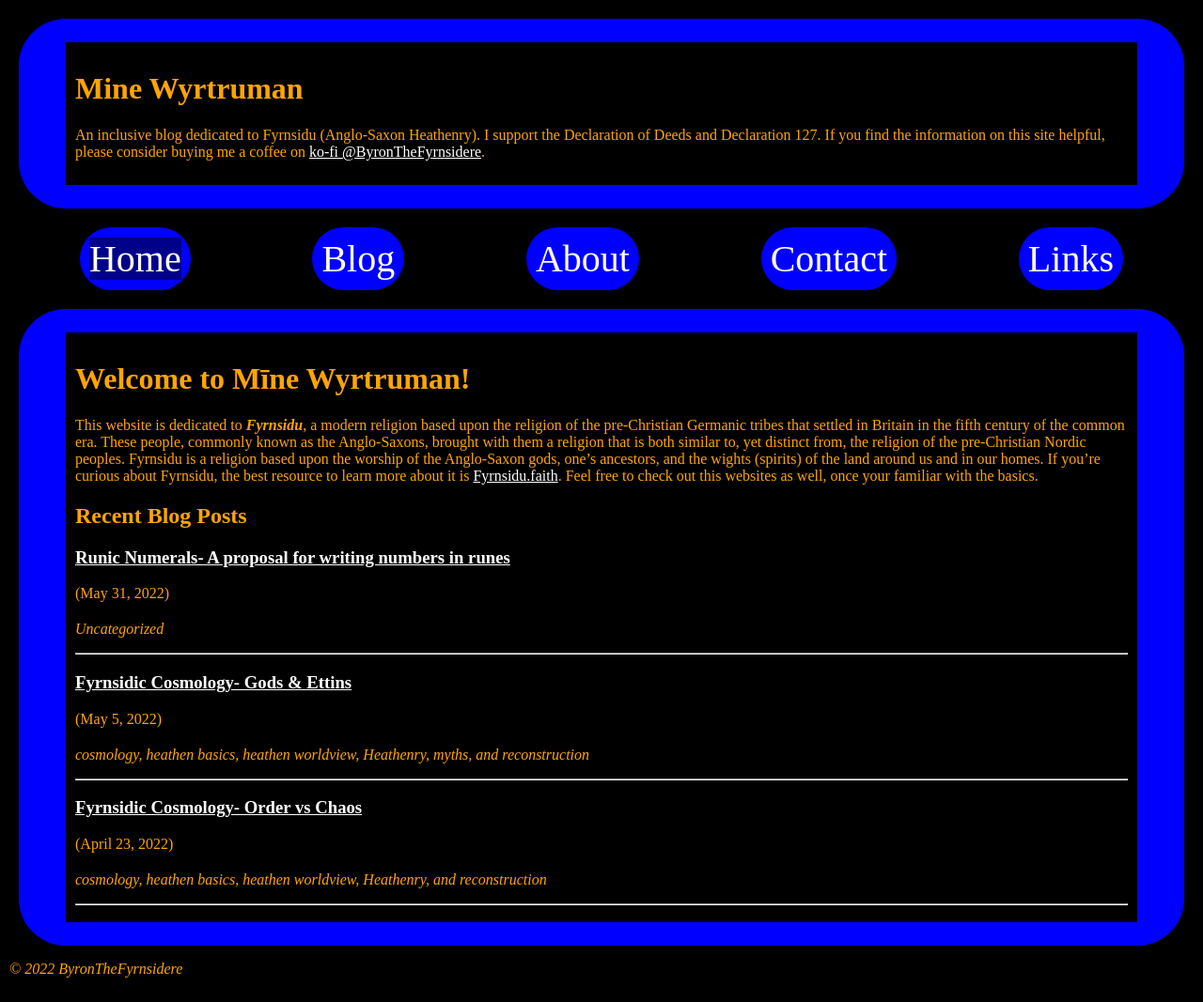
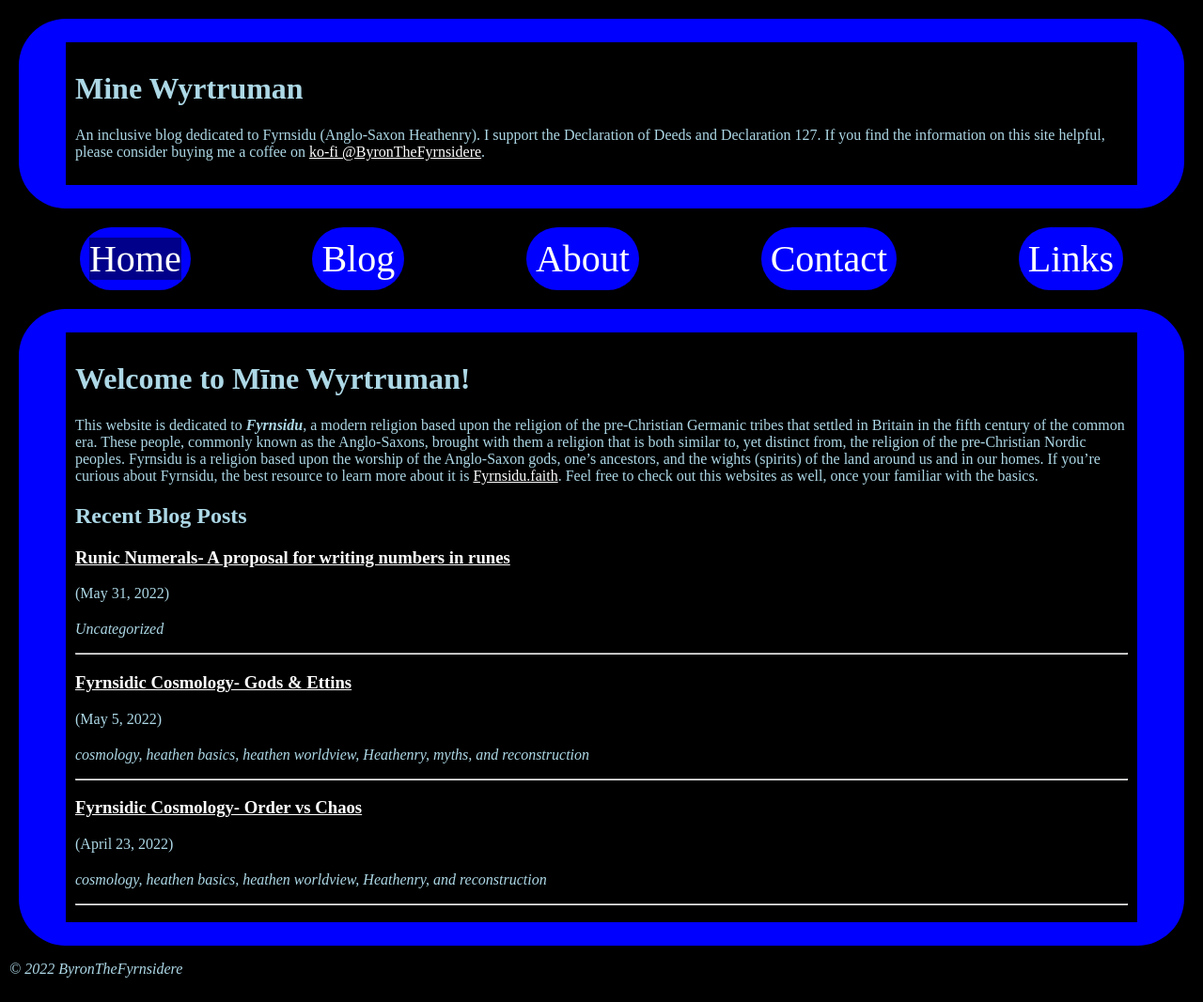
Before and after one commit to byronpendason/byronpendason.github.io, a Jekyll site: the page built from index.md, in a window 1280 px wide. Shown: the whole page at 94% size. Built offline with Jekyll 4.4.1, drawn with Linux system fonts in a browser that asks for light colours; our own code applies the rules of GitHub Pages for plain Markdown files; comment, search, counter and statistics services are not loaded.

Commit message:
Update default.html

```diff
--- a/_layouts/default.html
+++ b/_layouts/default.html
@@ -6,7 +6,7 @@
     <style>
       body {
         background-color: black;
-        color: orange;
+        color: lightblue;
         margin: 0px;
         padding: 10px;
       }
```
